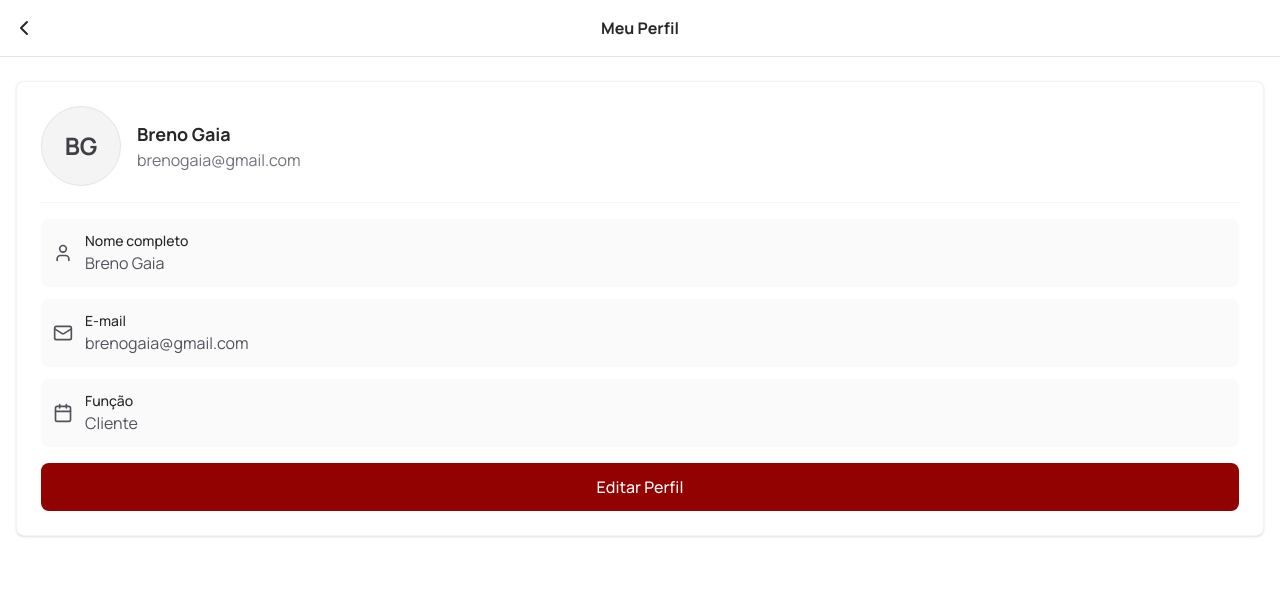
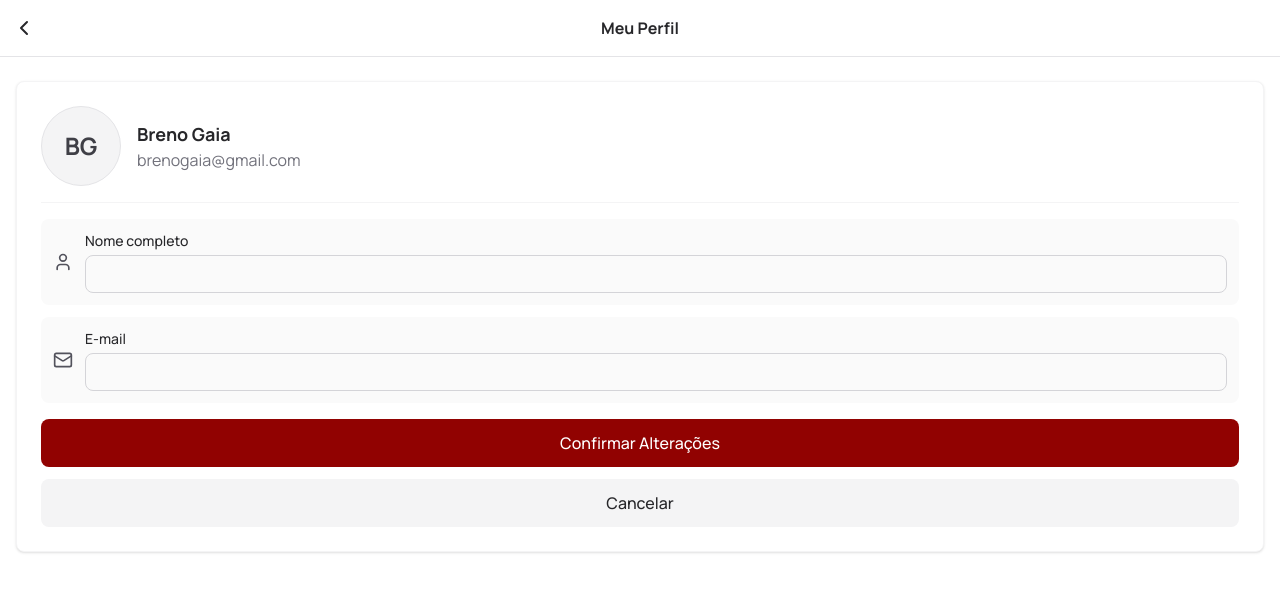
Before and after one commit to brenocrepaldi/mennu-client-frontend, a React (Vite) app: page /profile/details in a window 1280 px wide. Both pictures are taken after a click on the button "Editar Perfil". Shown: the top 592 px of the page. Built offline with nearby package versions, Linux system fonts and the light colour scheme.

Commit message:
feat: add profile edit

```diff
--- a/src/app/(profile-details)/profile-details.view.tsx
+++ b/src/app/(profile-details)/profile-details.view.tsx
@@ -1,16 +1,32 @@
 import { User, Mail, Calendar } from 'lucide-react';
 import { useProfileDetailsModel } from './profile-details.model';
 import { Page } from '../../components/page-template';
+import { useState } from 'react';
 
 type ProfileDetailsViewProps = ReturnType<typeof useProfileDetailsModel>;
 
 export function ProfileDetailsView(props: ProfileDetailsViewProps) {
 	const { navigate, user, getUserNameInitials } = props;
+	const [isEditing, setIsEditing] = useState(false);
+	const [editedName, setEditedName] = useState(user?.name || '');
+	const [editedEmail, setEditedEmail] = useState(user?.email || '');
 
 	if (!user) {
 		void navigate('not-found');
 		return null;
 	}
+
+	const handleSaveChanges = () => {
+		// TODO: Implement save logic
+		console.log('Saving changes:', { name: editedName, email: editedEmail });
+		setIsEditing(false);
+	};
+
+	const handleCancel = () => {
+		setEditedName(user.name);
+		setEditedEmail(user.email);
+		setIsEditing(false);
+	};
 
 	return (
 		<Page bgSecondary pageHeaderLabel={'Meu Perfil'} pageHeaderReturnToPath={'/profile'}>
@@ -33,35 +49,78 @@ export function ProfileDetailsView(props: ProfileDetailsViewProps) {
 						<div className="space-y-3 pt-4 border-t border-basic-100">
 							<div className="flex items-center gap-3 p-3 bg-basic-50 rounded-lg">
 								<User className="w-5 h-5 text-basic-600" />
-								<div>
-									<p className="text-sm font-medium text-basic-800">Nome completo</p>
+								<div className="flex-1">
+									<p className="text-sm font-medium text-basic-800 mb-1">Nome completo</p>
+									{isEditing ? (
+										<input
+											type="text"
+											value={editedName}
+											onChange={(e) => {
+												setEditedName(e.target.value);
+											}}
+											className="w-full px-3 py-2 text-sm border border-basic-300 rounded-lg focus:outline-none focus:ring-2 focus:ring-app/20"
+										/>
+									) : (
 										<p className="text-basic-600">{user.name}</p>
+									)}
 								</div>
 							</div>
 
 							<div className="flex items-center gap-3 p-3 bg-basic-50 rounded-lg">
 								<Mail className="w-5 h-5 text-basic-600" />
-								<div>
-									<p className="text-sm font-medium text-basic-800">E-mail</p>
+								<div className="flex-1">
+									<p className="text-sm font-medium text-basic-800 mb-1">E-mail</p>
+									{isEditing ? (
+										<input
+											type="email"
+											value={editedEmail}
+											onChange={(e) => {
+												setEditedEmail(e.target.value);
+											}}
+											className="w-full px-3 py-2 text-sm border border-basic-300 rounded-lg focus:outline-none focus:ring-2 focus:ring-app/20"
+										/>
+									) : (
 										<p className="text-basic-600">{user.email}</p>
+									)}
 								</div>
 							</div>
 
+							{user.role === 'SUPER_ADMIN' && (
 								<div className="flex items-center gap-3 p-3 bg-basic-50 rounded-lg">
 									<Calendar className="w-5 h-5 text-basic-600" />
 									<div>
 										<p className="text-sm font-medium text-basic-800">Função</p>
-									<p className="text-basic-600">
-										{user.role === 'SUPER_ADMIN' && 'Administrador'}
-										{user.role === 'CUSTOMER' && 'Cliente'}
-									</p>
+										<p className="text-basic-600">Administrador</p>
 									</div>
 								</div>
+							)}
 						</div>
 
-						<button className="w-full bg-app text-white py-3 px-4 rounded-lg font-medium hover:opacity-90 transition-opacity">
+						{isEditing ? (
+							<div className="space-y-3">
+								<button
+									onClick={handleSaveChanges}
+									className="w-full bg-app text-white py-3 px-4 rounded-lg font-medium hover:opacity-90 transition-opacity"
+								>
+									Confirmar Alterações
+								</button>
+								<button
+									onClick={handleCancel}
+									className="w-full bg-basic-100 text-basic-800 py-3 px-4 rounded-lg font-medium hover:bg-basic-200 transition-colors"
+								>
+									Cancelar
+								</button>
+							</div>
+						) : (
+							<button
+								onClick={() => {
+									setIsEditing(true);
+								}}
+								className="w-full bg-app text-white py-3 px-4 rounded-lg font-medium hover:opacity-90 transition-opacity"
+							>
 								Editar Perfil
 							</button>
+						)}
 					</div>
 				</div>
 			</div>
```
Lines whose indentation alone changed are shown as unchanged.
